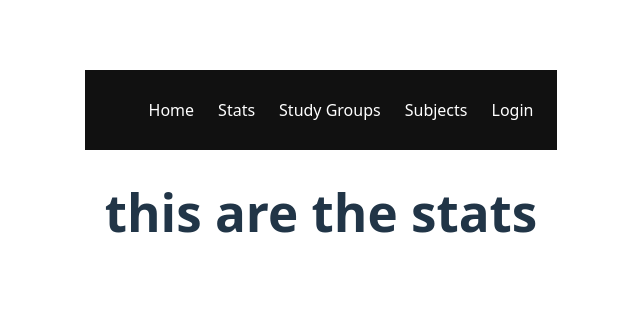
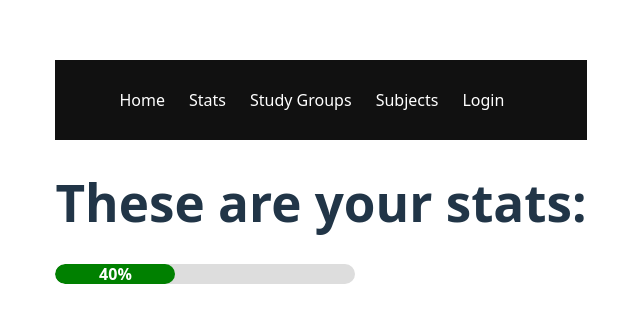
Before and after one commit to Draggard11/DAT251--placeholder-, a React (Vite) app in the folder frontend/react-website/: page /Stats in a window 1280 px wide. Shown: the part 228-550 px from the top of the page, without its empty margins (319-959 px from the left). Built offline with nearby package versions, Linux system fonts and the light colour scheme.

Commit message:
Progress bar

```diff
--- a/frontend/react-website/src/pages/Stats.tsx
+++ b/frontend/react-website/src/pages/Stats.tsx
@@ -1,9 +1,31 @@
 import React from "react";
 
 const Stats = () => {
+    const progress = 40;
     return (
         <div>
-            <h1>this are the stats</h1>
+            <h1>These are your stats:</h1>
+            <div style={{
+                    width: "300px",
+                    height: "20px",
+                    backgroundColor: "#ddd",
+                    borderRadius: "10px",
+                    overflow: "hidden"
+                  }}>
+                    <div style={{
+                      width: progress + "%",
+                      height: "100%",
+                      backgroundColor: "green",
+                      borderRadius: "10px",
+                      display: "flex",
+                      alignItems: "center",
+                      justifyContent: "center",
+                      color: "white",
+                      fontWeight: "bold"
+                    }} >
+                  {progress}%
+                  </div>
+            </div>
         </div>
     );
 };
```
